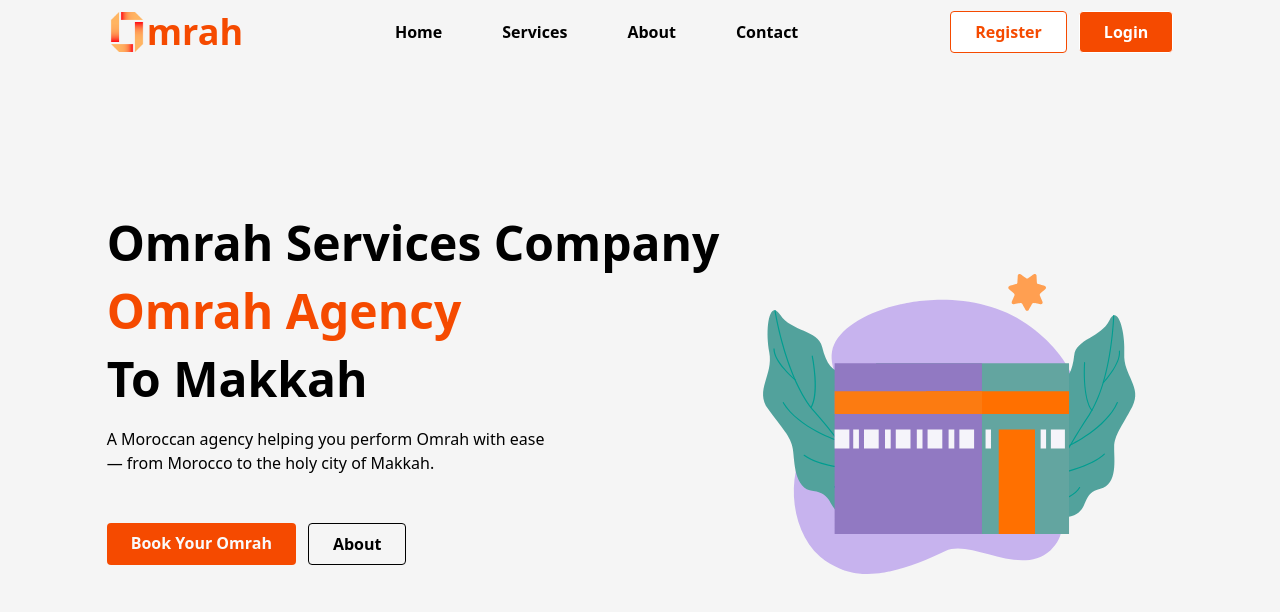
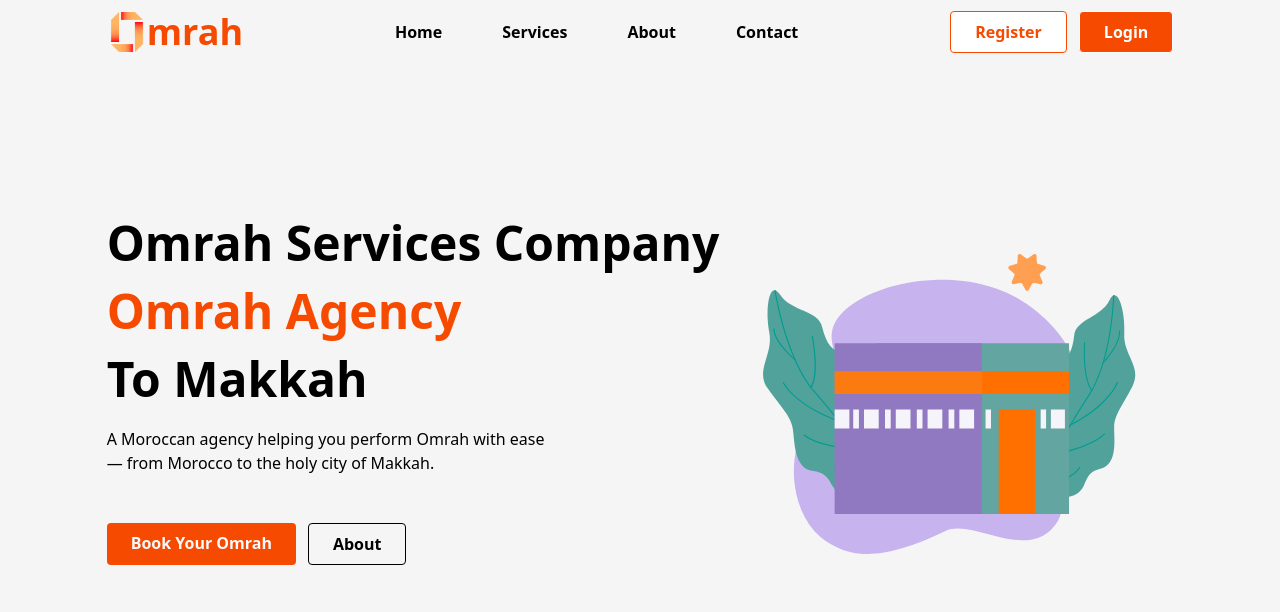
Before and after one commit to Matboua/Omrah, a React (Vite) app in the folder frontend/: page / in a window 1280 px wide. Shown: the top 612 px of the page. Built offline with nearby package versions, Linux system fonts and the light colour scheme.

Commit message:
fix: correct viewport height calculation in HeroSection

```diff
--- a/frontend/src/components/Makkah.jsx
+++ b/frontend/src/components/Makkah.jsx
@@ -4,7 +4,7 @@ import animationData from "../assets/animation/makkah.json"; // adjust the path
 
 const MyLottieAnimation = () => {
 	return (
-		<div className="w-full min-[500px]:w-1/2 lg:w-5/12">
+		<div className="w-full min-[500px]:w-1/2 lg:w-5/12 -mt-10">
 			<Lottie animationData={animationData} loop={true} autoplay={true} />
 		</div>
 	);
--- a/frontend/src/pages/guest/components/HeroSection.jsx
+++ b/frontend/src/pages/guest/components/HeroSection.jsx
@@ -1,7 +1,7 @@
 import Makkah from "../../../components/Makkah";
 export default function HeroSection() {
 	return (
-		<section className="relative col-span-10 col-start-2 flex flex-col-reverse gap-30 md:gap-0 md:flex-row justify-center md:justify-between items-center min-h-[calc(100vh-64px)] py-5">
+		<section className="relative col-span-10 col-start-2 flex flex-col-reverse gap-30 md:gap-0 md:flex-row justify-center md:justify-between items-center min-h-[calc(100dvh-64px)] py-5">
 			{/* Left */}
 			<div className="flex flex-col justify-center rounded-sm -mt-20">
 				<h1 className="flex flex-col gap-5 font-bold leading-none text-2xl xl:text-5xl">
```
